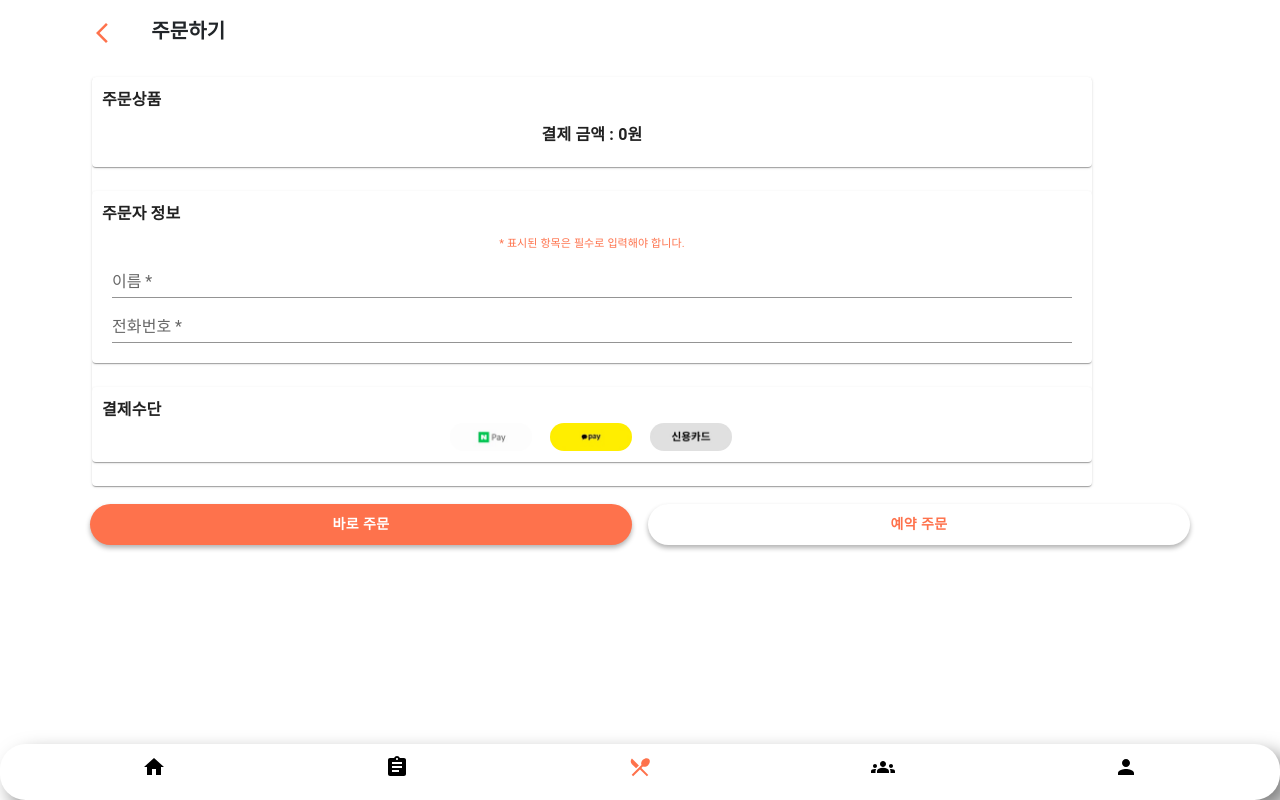
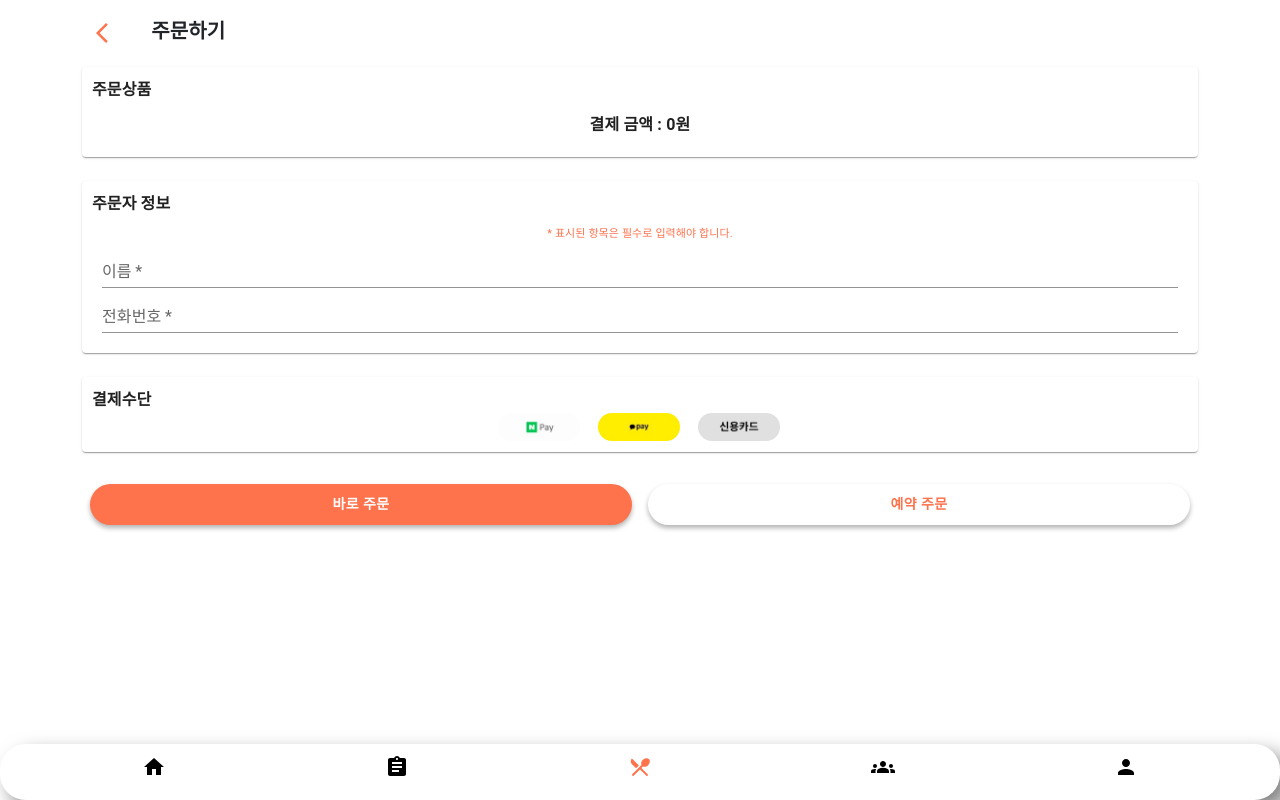
Before and after one commit to BugiSquad/GraduationProject2023, a React (Create React App) app: page /order in a window 1280 px wide. Built offline with nearby package versions, Linux system fonts and the light colour scheme.

Commit message:
장바구니 페이지에서 가격 표시 에러 수정

```diff
--- a/src/components/CartPriceDetail.tsx
+++ b/src/components/CartPriceDetail.tsx
@@ -4,6 +4,7 @@ import {MenuItem} from "../types/MenuItem";
 import {useAppSelector} from "../store/hooks";
 import {useNavigate} from "react-router-dom";
 import {OrangeButton} from "./styled/Buttons";
+import { CartItem } from "../types/CartItem";
 
 export const CartPriceDetail: React.FC = () => {
     const cart = useAppSelector((state) => state.cart)
@@ -34,9 +35,9 @@ export const CartPriceDetail: React.FC = () => {
         </div>)
 }
 
-function getTotalPriceOf(cartItem: MenuItem[]) {
+function getTotalPriceOf(cartItem: CartItem[]) {
     const price = cartItem.map((item) => {
-        return item.price
+        return item.price*item.quantity
     })
     return price.reduce((acc, value) => {
         return acc + value
--- a/src/components/OrderContents.tsx
+++ b/src/components/OrderContents.tsx
@@ -79,19 +79,13 @@ export const OrderContents: React.FC = () => {
         navigate('/mypage');
     }
     return (<>
-        <Card sx={{
-            minWidth: 200,
-            maxWidth: 1000,
-            padding: '15px 1',
-            margin: '10px',
-        }}>
 
 
-            <PageCards title="주문상품" content={<OrderProducts items={items} />} />
-            <PageCards title="주문자 정보" content={<OrderInfo />} />
-            <PageCards title="결제수단" content={<PayMethod method={method} setMethod={setMethod} />} />
 
-        </Card>
+        <PageCards title="주문상품" content={<OrderProducts items={items} />} />
+        <PageCards title="주문자 정보" content={<OrderInfo />} />
+        <PageCards title="결제수단" content={<PayMethod method={method} setMethod={setMethod} />} />
+
         <div style={{ display: "flex", flexDirection: 'row', justifyContent: "center" }}>
             <Button disableElevation disableRipple onClick={handleOpen} sx={OrangeButton}>
                 바로 주문
@@ -174,7 +168,7 @@ export const OrderProducts: React.FC<OrderProductsProps> = ({ items }) => {
         {items.map((item, idx) =>
             <OrderProductsList name={item.name} quantity={item.quantity} price={item.quantity * item.price} />,
         )}
-            <Typography fontWeight={'bold'}>결제 금액 : {totalPrice}원</Typography>
+        <Typography fontWeight={'bold'}>결제 금액 : {totalPrice}원</Typography>
     </div>
     )
 }
```
